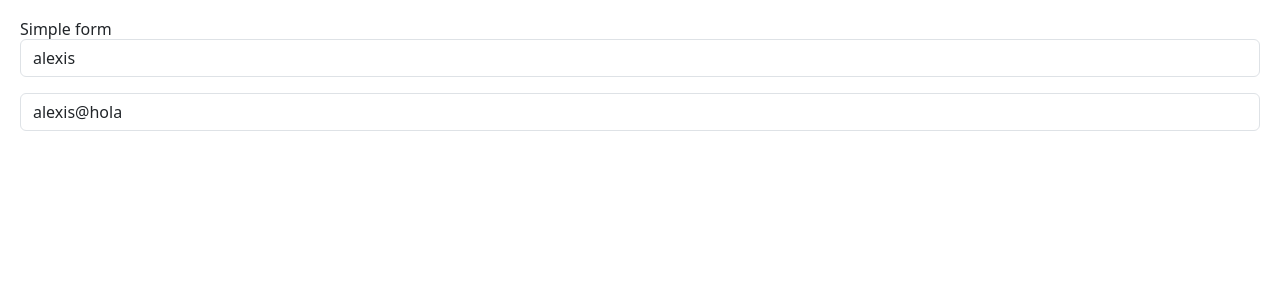
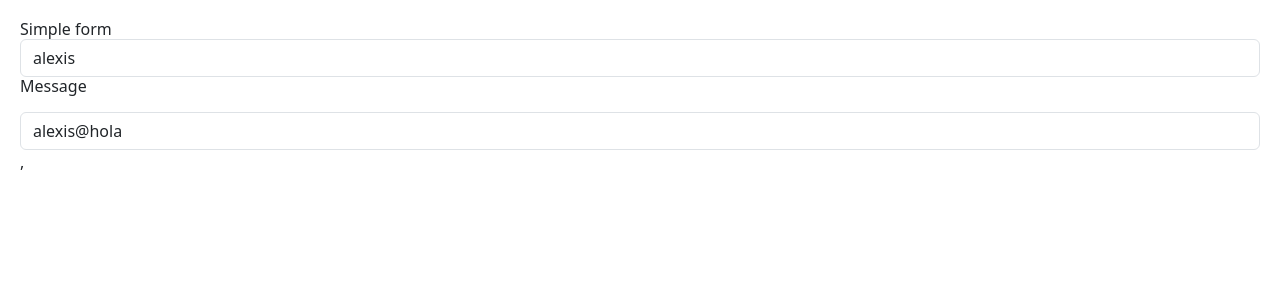
Before and after one commit to patinoAlexis/learning-react-01-hooks, a React (Vite) app: page / in a window 1280 px wide. Shown: the top 300 px of the page. Built offline with nearby package versions, Linux system fonts and the light colour scheme.

Commit message:
123 unmounted and mounted with useEffect

```diff
--- /dev/null
+++ b/src/02-useEffect/Message.jsx
@@ -0,0 +1,16 @@
+import { useEffect } from "react";
+
+export const Message = () => {
+  useEffect(() => {
+    console.log("Message component mounted");
+    return () => {
+      console.log("Message component unmounted");
+    };
+  }, []);
+
+  return (
+    <>
+      <h3>Message</h3>
+    </>
+  );
+};
--- a/src/02-useEffect/SimpleForm.jsx
+++ b/src/02-useEffect/SimpleForm.jsx
@@ -1,4 +1,5 @@
 import { useEffect, useState } from "react";
+import { Message } from "./Message.jsx";
 
 export const SimpleForm = () => {
   const [formState, setFormState] = useState({
@@ -16,8 +17,8 @@ export const SimpleForm = () => {
   };
 
   useEffect(() => {
-    console.log("useEffect");
-    console.log("userName", formState);
+    // console.log("useEffect");
+    // console.log("userName", formState);
   }, [formState]);
   return (
     <>
@@ -30,6 +31,7 @@ export const SimpleForm = () => {
         value={userName}
         onChange={onInputChange}
       />
+      {userName === "alexis" && <Message />}
       <input
         type="email"
         className="form-control tw-mt-4"
--- a/src/main.jsx
+++ b/src/main.jsx
@@ -1,13 +1,12 @@
 import { createRoot } from "react-dom/client";
 import "./index.css";
 import { StrictMode } from "react";
-// import { CounterApp } from "./01-useState/CounterApp.jsx";
 import { SimpleForm } from "./02-useEffect/SimpleForm.jsx";
 
 createRoot(document.getElementById("root")).render(
   <StrictMode>
-    {/*<HooksApp />*/}
-    {/*<CounterApp />*/}
-    <SimpleForm />
+    {/*// <HooksApp />*/}
+    {/*// <CounterApp />*/}
+    <SimpleForm />,
   </StrictMode>,
 );
```
